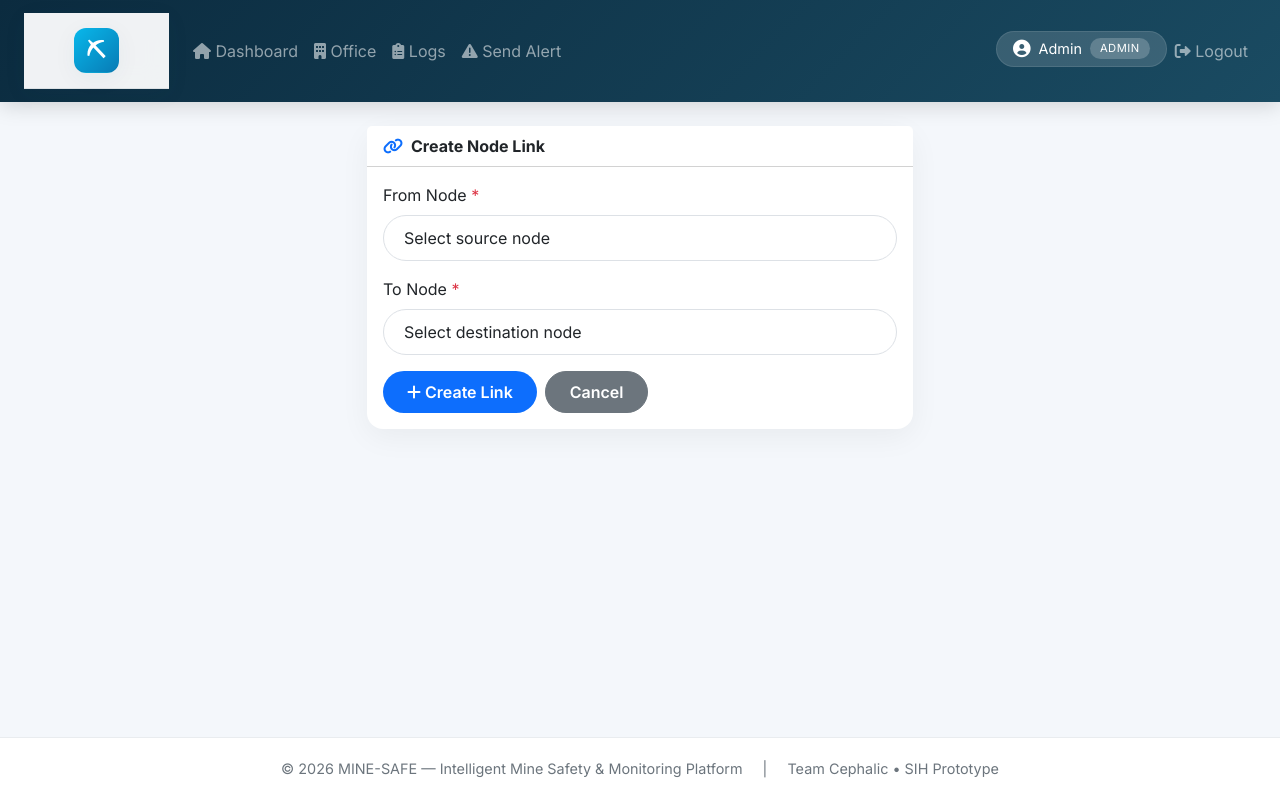
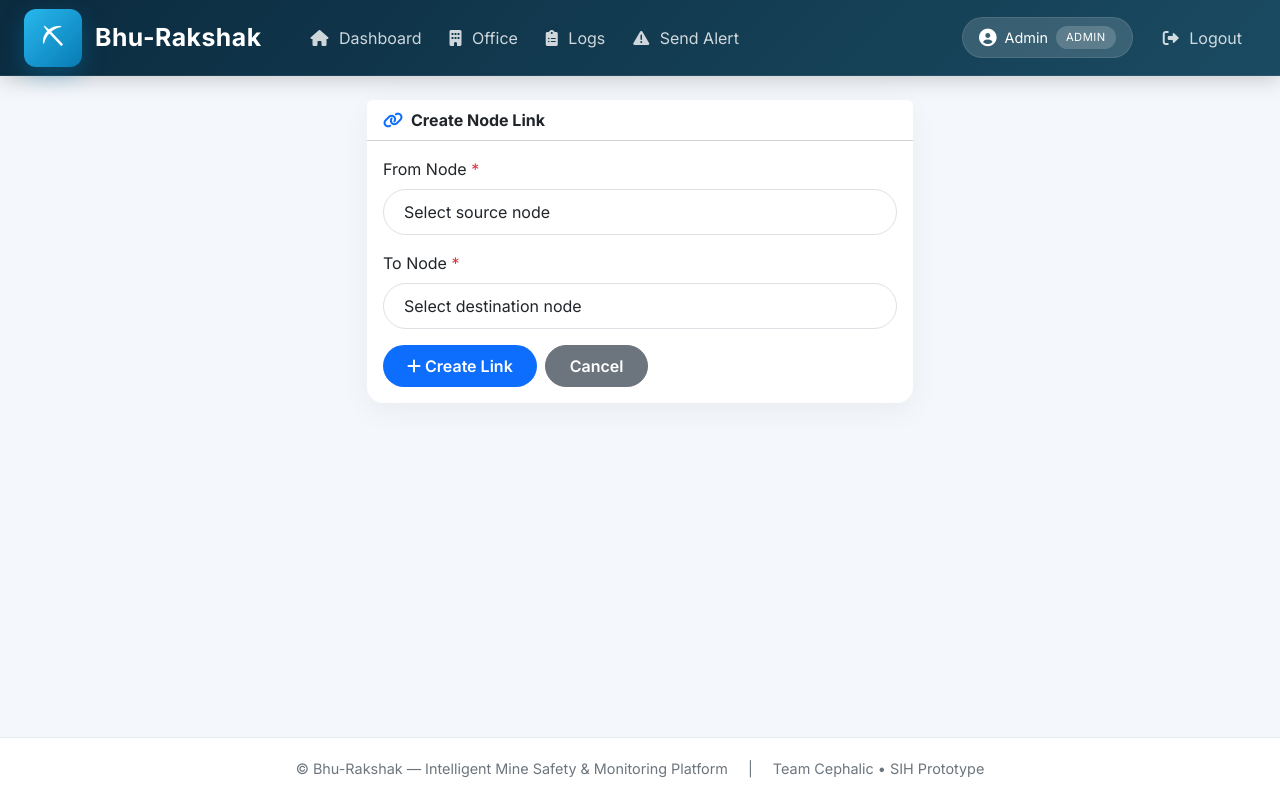
Before and after one commit to 24f3004677/Team-Cephalic, a Flask app: page /admin/links/create in a window 1280 px wide. Run offline with Flask 3, Linux system fonts and the light colour scheme; a user stored in the database is signed in.

Commit message:
Update [filename] with bug fix from Priyam branch

```diff
--- a/app/templates/base.html
+++ b/app/templates/base.html
@@ -1,18 +1,40 @@
 <!DOCTYPE html>
 <html lang="en">
+
 <head>
+
     <meta charset="UTF-8">
+
     <meta name="viewport" content="width=device-width, initial-scale=1.0">
+
     <title>{% block title %}Mine Monitoring{% endblock %}</title>
-    <!-- Bootstrap 5 -->
-    <link href="https://cdn.jsdelivr.net/npm/bootstrap@5.3.0/dist/css/bootstrap.min.css" rel="stylesheet">
-    <!-- Font Awesome 6 (Free) -->
-    <link rel="stylesheet" href="https://cdnjs.cloudflare.com/ajax/libs/font-awesome/6.0.0-beta3/css/all.min.css">
-    <!-- Google Font (optional) -->
-    <link href="https://fonts.googleapis.com/css2?family=Inter:opsz,wght@14..32,400;14..32,600;14..32,700&display=swap" rel="stylesheet">
+
+    <link
+        href="https://cdn.jsdelivr.net/npm/bootstrap@5.3.0/dist/css/bootstrap.min.css"
+        rel="stylesheet"
+    >
+
+    <link
+        rel="stylesheet"
+        href="https://cdnjs.cloudflare.com/ajax/libs/font-awesome/6.0.0-beta3/css/all.min.css"
+    >
+
+    <link
+        href="https://fonts.googleapis.com/css2?family=Inter:opsz,wght@14..32,400;14..32,600;14..32,700&display=swap"
+        rel="stylesheet"
+    >
+
     {% block extra_css %}{% endblock %}
+
     <style>
-        /* Global styles */
+
+        * {
+            box-sizing: border-box;
+        }
+
+        html {
+            scroll-behavior: smooth;
+        }
 
         body {
             font-family: 'Inter', -apple-system, BlinkMacSystemFont, 'Segoe UI', Roboto, sans-serif;
@@ -20,117 +42,209 @@
             min-height: 100vh;
             display: flex;
             flex-direction: column;
+            margin: 0;
+            padding-top: 76px;
         }
-        .container { flex: 1; }
+
+        .container {
+            flex: 1;
+        }
+
         .navbar {
             background: linear-gradient(135deg, #0b2b3f 0%, #1a4b62 100%);
-            box-shadow: 0 4px 20px rgba(0,0,0,0.15);
+            height: 76px;
+            padding: 0;
+            box-shadow: 0 4px 20px rgba(0, 0, 0, 0.18);
+            border-bottom: 1px solid rgba(255, 255, 255, 0.08);
+            position: fixed;
+            top: 0;
+            left: 0;
+            width: 100%;
+            z-index: 9999;
         }
+
+        .navbar .container-fluid {
+            height: 76px;
+            display: flex;
+            align-items: center;
+        }
+
         .navbar-brand {
+            display: flex;
+            align-items: center;
+            text-decoration: none;
+            margin-right: 35px;
+        }
+
+        .brand {
+            display: flex;
+            align-items: center;
+            gap: 13px;
+        }
+
+        .logo {
+            width: 58px;
+            height: 58px;
+            display: flex;
+            align-items: center;
+            justify-content: center;
+            border-radius: 12px;
+            background: linear-gradient(135deg, #28b8ed, #087bb5);
+            color: white;
+            font-size: 27px;
+            box-shadow: 0 8px 22px rgba(0, 130, 190, 0.35);
+        }
+
+        .brand-name {
+            color: #ffffff;
+            font-size: 1.55rem;
             font-weight: 700;
-            letter-spacing: 1px;
+            letter-spacing: 0.5px;
+            white-space: nowrap;
         }
-        .navbar-brand i {
-            margin-right: 8px;
-            color: #f0c27f;
-        }
+
         .nav-link {
             font-weight: 500;
-            transition: all 0.2s;
+            font-size: 1rem;
+            color: rgba(255, 255, 255, 0.80) !important;
+            transition: all 0.2s ease;
+            padding: 10px 14px !important;
+            border-radius: 8px;
+            white-space: nowrap;
         }
+
+        .nav-link i {
+            margin-right: 6px;
+        }
+
         .nav-link:hover {
             transform: translateY(-2px);
-            color: #f8f9fa !important;
+            color: #ffffff !important;
+            background: rgba(255, 255, 255, 0.08);
         }
+
         .user-badge {
-            background: rgba(255,255,255,0.15);
+            background: rgba(255, 255, 255, 0.15);
             border-radius: 50px;
-            padding: 6px 16px;
+            padding: 8px 16px;
             font-size: 0.9rem;
             display: flex;
             align-items: center;
             gap: 8px;
-            color: #fff;
-            border: 1px solid rgba(255,255,255,0.1);
+            color: #ffffff;
+            border: 1px solid rgba(255, 255, 255, 0.10);
+            white-space: nowrap;
+            transition: all 0.2s ease;
         }
+
+        .user-badge:hover {
+            background: rgba(255, 255, 255, 0.22);
+        }
+
         .user-badge i {
             font-size: 1.1rem;
         }
+
         .role-badge {
-            background: rgba(255,255,255,0.2);
-            padding: 2px 10px;
-            border-radius: 12px;
+            background: rgba(255, 255, 255, 0.18);
+            padding: 3px 10px;
+            border-radius: 15px;
             font-size: 0.7rem;
             text-transform: uppercase;
             letter-spacing: 0.5px;
         }
+
+        .navbar-toggler {
+            border: 1px solid rgba(255, 255, 255, 0.4);
+            box-shadow: none;
+        }
+
+        .navbar-toggler:focus {
+            box-shadow: none;
+        }
+
         .footer {
-            background: #fff;
+            background: #ffffff;
             border-top: 1px solid #e9ecef;
             padding: 20px 0;
             margin-top: 40px;
             color: #6c757d;
             font-size: 0.9rem;
         }
+
         .footer a {
             color: #0d6efd;
             text-decoration: none;
         }
+
         .card {
             border: none;
             border-radius: 16px;
-            box-shadow: 0 8px 30px rgba(0,0,0,0.05);
-            transition: transform 0.2s;
+            box-shadow: 0 8px 30px rgba(0, 0, 0, 0.05);
+            transition: transform 0.2s ease, box-shadow 0.2s ease;
         }
+
         .card:hover {
             transform: translateY(-4px);
-            box-shadow: 0 12px 40px rgba(0,0,0,0.08);
+            box-shadow: 0 12px 40px rgba(0, 0, 0, 0.08);
         }
+
         .btn {
-            border-radius: 50px;
+            border-radius: 40px;
             font-weight: 600;
             padding: 8px 24px;
         }
+
         .btn-sm {
             padding: 4px 14px;
             font-size: 0.8rem;
         }
+
         .btn-primary {
             background: #0d6efd;
             border: none;
         }
+
         .btn-primary:hover {
             background: #0b5ed7;
             transform: scale(1.02);
         }
+
         .btn-success {
             background: #198754;
             border: none;
         }
+
         .btn-success:hover {
             background: #157347;
         }
+
         .btn-danger {
             background: #dc3545;
             border: none;
         }
+
         .btn-danger:hover {
             background: #bb2d3b;
         }
+
         .btn-warning {
             background: #ffc107;
             border: none;
             color: #212529;
         }
+
         .btn-warning:hover {
             background: #e0a800;
         }
+
         .table {
-            background: #fff;
+            background: #ffffff;
             border-radius: 12px;
             overflow: hidden;
-            box-shadow: 0 4px 15px rgba(0,0,0,0.03);
+            box-shadow: 0 4px 15px rgba(0, 0, 0, 0.03);
         }
+
         .table th {
             background: #f8fafc;
             font-weight: 600;
@@ -139,49 +253,65 @@
             letter-spacing: 0.5px;
             border-bottom: 2px solid #dee2e6;
         }
-        .form-control, .form-select {
+
+        .form-control,
+        .form-select {
             border-radius: 50px;
             padding: 10px 20px;
             border: 1px solid #dde1e6;
-            background: #fff;
+            background: #ffffff;
             transition: all 0.2s;
         }
-        .form-control:focus, .form-select:focus {
+
+        .form-control:focus,
+        .form-select:focus {
             border-color: #86b7fe;
-            box-shadow: 0 0 0 4px rgba(13,110,253,0.1);
+            box-shadow: 0 0 0 4px rgba(13, 110, 253, 0.1);
         }
+
         .alert {
             border-radius: 12px;
             border: none;
         }
+
         .badge {
             padding: 5px 12px;
             border-radius: 50px;
             font-weight: 500;
         }
+
         .tab-pane {
             padding-top: 20px;
         }
+
         .nav-tabs .nav-link {
-            color: #495057;
+            color: #495057 !important;
             border-radius: 50px 50px 0 0;
             font-weight: 500;
         }
+
         .nav-tabs .nav-link.active {
-            background: #fff;
+            background: #ffffff;
             border-bottom: 3px solid #0d6efd;
-            color: #0d6efd;
+            color: #0d6efd !important;
         }
-        h1, h2, h3, h4, h5 {
+
+        h1,
+        h2,
+        h3,
+        h4,
+        h5 {
             font-weight: 700;
             color: #1a2c3e;
         }
+
         .section-header {
             display: flex;
             justify-content: space-between;
             align-items: center;
             margin-bottom: 20px;
         }
+
         .status-indicator {
             display: inline-block;
             width: 12px;
@@ -189,147 +319,334 @@
             border-radius: 50%;
             margin-right: 6px;
         }
-        .status-normal { background: #198754; }
-        .status-attention { background: #ffc107; }
-        .status-danger { background: #dc3545; }
-        /* Mine map placeholder */
+
+        .status-normal {
+            background: #198754;
+        }
+
+        .status-attention {
+            background: #ffc107;
+        }
+
+        .status-danger {
+            background: #dc3545;
+        }
+
         #mines-map {
-            background-image: linear-gradient(#ddd 1px, transparent 1px),
-                              linear-gradient(90deg, #ddd 1px, transparent 1px);
+            background-image:
+                linear-gradient(#ddd 1px, transparent 1px),
+                linear-gradient(90deg, #ddd 1px, transparent 1px);
             background-size: 20px 20px;
             border-radius: 12px;
         }
+
         .mine-marker {
             position: absolute;
             width: 18px;
             height: 18px;
             border-radius: 50%;
-            border: 2px solid #fff;
+            border: 2px solid #ffffff;
             transform: translate(-50%, -50%);
-            box-shadow: 0 0 10px rgba(0,0,0,0.2);
+            box-shadow: 0 0 10px rgba(0, 0, 0, 0.2);
             cursor: pointer;
             transition: transform 0.2s;
         }
+
         .mine-marker:hover {
             transform: translate(-50%, -50%) scale(1.3);
         }
+
         .node-marker {
             position: absolute;
             width: 16px;
             height: 16px;
             border-radius: 50%;
-            border: 2px solid #fff;
+            border: 2px solid #ffffff;
             transform: translate(-50%, -50%);
-            box-shadow: 0 0 8px rgba(0,0,0,0.15);
+            box-shadow: 0 0 8px rgba(0, 0, 0, 0.15);
             cursor: pointer;
         }
-        .topbar {
-            position: relative; z-index: 5; height: 76px; padding: 0 50px;
-            display: flex; align-items: center; justify-content: space-between;
-            background: rgba(255,255,255,0.94);
-            border-bottom: 1px solid rgba(40,70,90,0.10);
-            box-shadow: 0 5px 25px rgba(40,70,90,0.05);
-            backdrop-filter: blur(12px);
+
+        @media (max-width: 991px) {
+
+            body {
+                padding-top: 76px;
+            }
+
+            .navbar {
+                height: auto;
+                min-height: 76px;
+            }
+
+            .navbar .container-fluid {
+                height: auto;
+                min-height: 76px;
+            }
+
+            .navbar-collapse {
+                padding: 15px 0 20px 0;
+                background: linear-gradient(135deg, #0b2b3f, #1a4b62);
+            }
+
+            .navbar-nav {
+                gap: 4px;
+            }
+
+            .nav-link {
+                padding: 12px 14px !important;
+            }
+
+            .user-badge {
+                width: fit-content;
+                margin: 10px 0;
+            }
         }
-        .brand { display: flex; align-items: center; gap: 13px; }
-        .logo {
-            width: 45px; height: 45px; display: flex; align-items: center; justify-content: center;
-            border-radius: 12px;
-            background: linear-gradient(135deg, #08b8eb, #087bb5);
-            color: white; font-size: 23px;
-            background: linear-gradient(135deg, #08b8eb, #087bb5);
-            box-shadow: 0 8px 22px rgba(0,130,190,0.20);
-            border-bottom: 1px solid rgba(40,70,90,0.10);
-            box-shadow: 0 5px 25px rgba(40,70,90,0.05);
-            backdrop-filter: blur(12px);
+
+        @media (max-width: 576px) {
+
+            .brand-name {
+                font-size: 1.2rem;
+            }
+
+            .logo {
+                width: 40px;
+                height: 48px;
+                font-size: 23px;
+            }
+
+            .container-fluid {
+                padding-left: 15px !important;
+                padding-right: 15px !important;
+            }
         }
+
     </style>
+
 </head>
+
 <body>
+
     <nav class="navbar navbar-expand-lg navbar-dark">
+
         <div class="container-fluid px-4">
-            <a class="navbar-brand" href="{{ url_for('main.dashboard') }}">
-	            <header class="topbar">
-	                <div class="brand">
-	                    <div class="logo">⛏</div>
-	                </div>
-	            </header>
+
+            <a
+                class="navbar-brand"
+                href="{{ url_for('main.dashboard') }}"
+            >
+
+                <div class="brand">
+
+                    <div class="logo">
+                        ⛏
+                    </div>
+
+                    <div class="brand-name">
+                        Bhu-Rakshak
+                    </div>
+
+                </div>
+
             </a>
-            <button class="navbar-toggler" type="button" data-bs-toggle="collapse" data-bs-target="#navbarNav">
+
+            <button
+                class="navbar-toggler"
+                type="button"
+                data-bs-toggle="collapse"
+                data-bs-target="#navbarNav"
+                aria-controls="navbarNav"
+                aria-expanded="false"
+                aria-label="Toggle navigation"
+            >
+
                 <span class="navbar-toggler-icon"></span>
+
             </button>
-            <div class="collapse navbar-collapse" id="navbarNav">
+
+            <div
+                class="collapse navbar-collapse"
+                id="navbarNav"
+            >
+
                 {% if current_user.is_authenticated %}
+
                 <ul class="navbar-nav me-auto">
+
                     <li class="nav-item">
-                        <a class="nav-link" href="{{ url_for('main.dashboard') }}">
-                            <i class="fas fa-home"></i> Dashboard
+
+                        <a
+                            class="nav-link"
+                            href="{{ url_for('main.dashboard') }}"
+                        >
+
+                            <i class="fas fa-home"></i>
+                            Dashboard
+
                         </a>
+
                     </li>
+
                     {% if current_user.role == 'admin' %}
+
                     <li class="nav-item">
-                        <a class="nav-link" href="{{ url_for('admin.office') }}">
-                            <i class="fas fa-building"></i> Office
+
+                        <a
+                            class="nav-link"
+                            href="{{ url_for('admin.office') }}"
+                        >
+
+                            <i class="fas fa-building"></i>
+                            Office
+
                         </a>
+
                     </li>
+
                     {% endif %}
+
                     <li class="nav-item">
-                        <a class="nav-link" href="{{ url_for('main.logs') }}">
-                            <i class="fas fa-clipboard-list"></i> Logs
+
+                        <a
+                            class="nav-link"
+                            href="{{ url_for('main.logs') }}"
+                        >
+
+                            <i class="fas fa-clipboard-list"></i>
+                            Logs
+
                         </a>
+
                     </li>
+
                     {% if current_user.role in ['engineer', 'supervisor', 'admin'] %}
+
                     <li class="nav-item">
-                        <a class="nav-link" href="{{ url_for('main.send_alert') }}">
-                            <i class="fas fa-exclamation-triangle"></i> Send Alert
+
+                        <a
+                            class="nav-link"
+                            href="{{ url_for('main.send_alert') }}"
+                        >
+
+                            <i class="fas fa-exclamation-triangle"></i>
+                            Send Alert
+
                         </a>
+
                     </li>
+
                     {% endif %}
+
                 </ul>
-                <ul class="navbar-nav">
+
+                <ul class="navbar-nav align-items-lg-center">
+
+                    <li class="nav-item me-lg-3 mb-2 mb-lg-0">
+
+                        <span class="user-badge">
+
+                            <i class="fas fa-user-circle"></i>
+
+                            {{ current_user.username.title() }}
+
+                            <span class="role-badge">
+                                {{ current_user.role.title() }}
+                            </span>
+
+                        </span>
+
+                    </li>
+
                     <li class="nav-item">
-                        <span class="user-badge">
-                            <i class="fas fa-user-circle"></i>
-                            {{ current_user.username.title() }}
-                            <span class="role-badge">{{ current_user.role.title() }}</span>
-                        </span>
+
+                        <a
+                            class="nav-link"
+                            href="{{ url_for('auth.logout') }}"
+                        >
+
+                            <i class="fas fa-sign-out-alt"></i>
+                            Logout
+
+                        </a>
+
                     </li>
-                    <li class="nav-item">
-                        <a class="nav-link" href="{{ url_for('auth.logout') }}">
-                            <i class="fas fa-sign-out-alt"></i> Logout
-                        </a>
-                    </li>
+
                 </ul>
+
                 {% endif %}
+
             </div>
+
         </div>
+
     </nav>
 
     <div class="container mt-4">
+
         {% with messages = get_flashed_messages(with_categories=true) %}
+
             {% if messages %}
+
                 {% for category, message in messages %}
-                    <div class="alert alert-{{ category }} alert-dismissible fade show" role="alert">
-                        <i class="fas fa-{% if category == 'success' %}check-circle{% elif category == 'danger' %}times-circle{% elif category == 'warning' %}exclamation-circle{% else %}info-circle{% endif %} me-2"></i>
+
+                    <div
+                        class="alert alert-{{ category }} alert-dismissible fade show"
+                        role="alert"
+                    >
+
+                        <i
+                            class="fas fa-{% if category == 'success' %}check-circle{% elif category == 'danger' %}times-circle{% elif category == 'warning' %}exclamation-circle{% else %}info-circle{% endif %} me-2"
+                        ></i>
+
                         {{ message }}
-                        <button type="button" class="btn-close" data-bs-dismiss="alert"></button>
+
+                        <button
+                            type="button"
+                            class="btn-close"
+                            data-bs-dismiss="alert"
+                        ></button>
+
                     </div>
+
                 {% endfor %}
+
             {% endif %}
+
         {% endwith %}
 
         {% block content %}{% endblock %}
+
     </div>
 
     <footer class="footer mt-auto">
+
         <div class="container text-center">
-            <span>&copy; 2026 MINE-SAFE &mdash; Intelligent Mine Safety &amp; Monitoring Platform</span>
-            <span class="mx-3">|</span>
-            <span>Team Cephalic &bull; SIH Prototype</span>
+
+            <span>
+                &copy; Bhu-Rakshak
+                &mdash;
+                Intelligent Mine Safety &amp; Monitoring Platform
+            </span>
+
+            <span class="mx-3">
+                |
+            </span>
+
+            <span>
+                Team Cephalic
+                &bull;
+                SIH Prototype
+            </span>
+
         </div>
+
     </footer>
 
-    <script src="https://cdn.jsdelivr.net/npm/bootstrap@5.3.0/dist/js/bootstrap.bundle.min.js"></script>
+    <script
+        src="https://cdn.jsdelivr.net/npm/bootstrap@5.3.0/dist/js/bootstrap.bundle.min.js"
+    ></script>
+
     {% block extra_js %}{% endblock %}
+
 </body>
+
 </html>
```
